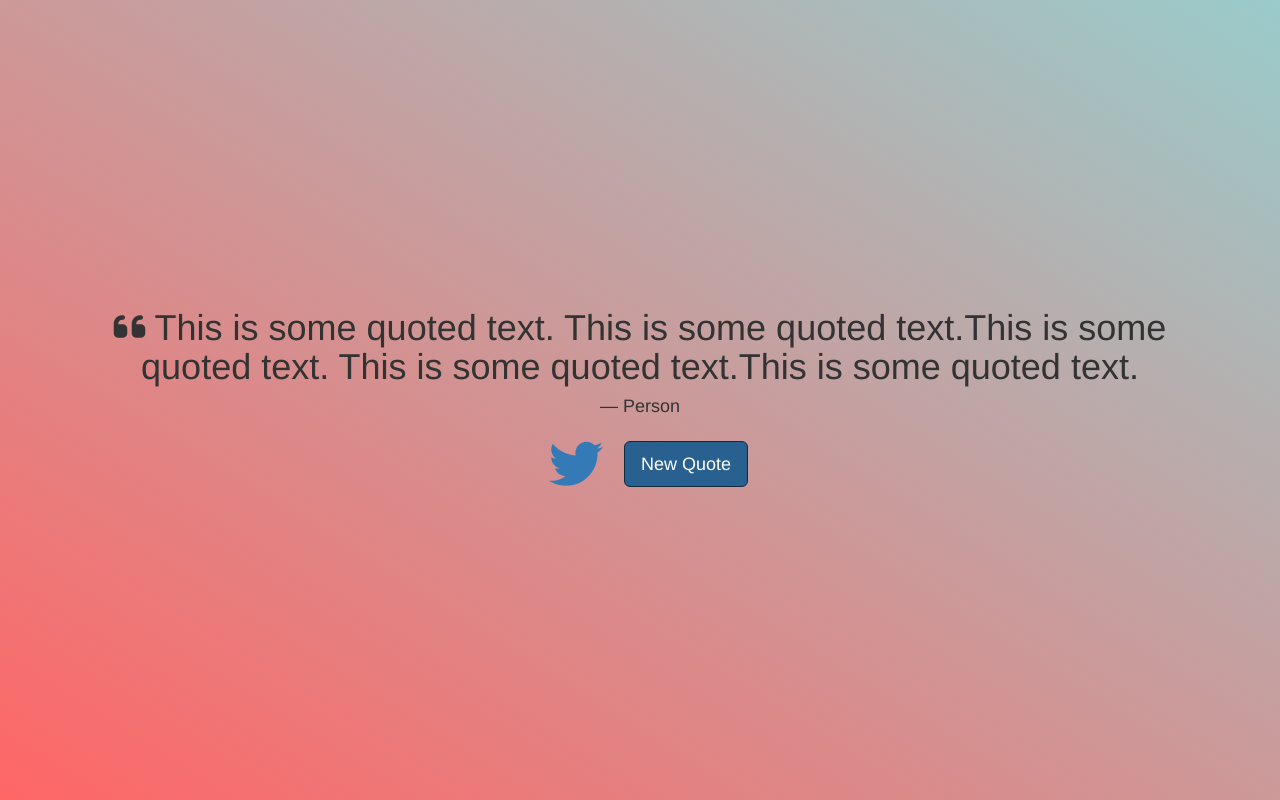
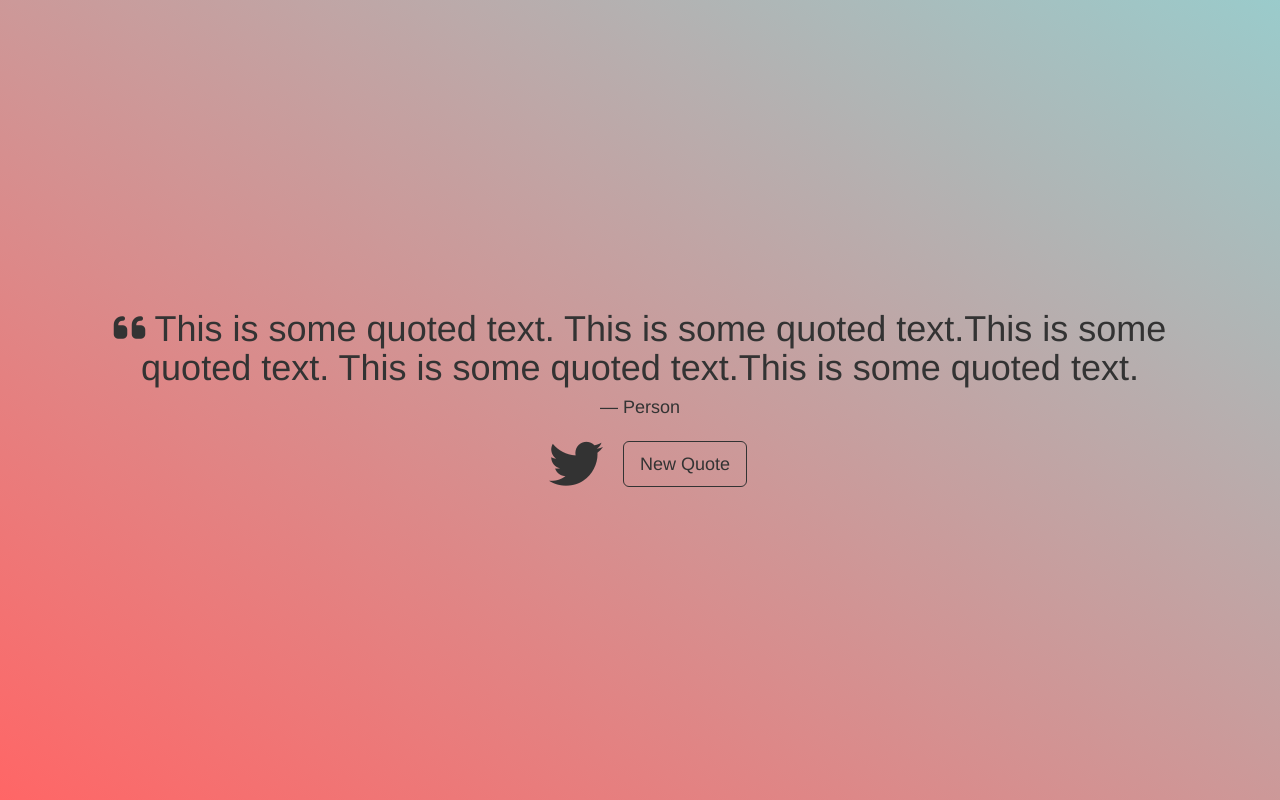
Before and after one commit to quotr/quotr.github.io, a plain HTML site: page index.html in a window 1280 px wide. Both pictures are taken after a click on the button "New Quote". Drawn offline with nearby package versions, Linux system fonts and the light colour scheme.

Commit message:
corrected global names, corrected font colors, font color now changes based on background FONT_LIGHT_THRESHOLD

```diff
--- a/css/main.css
+++ b/css/main.css
@@ -30,6 +30,14 @@ body {
 .inner {
 	margin: 0 auto;
 }
+.inner__text-color {
+	color: #333;
+	border-color: #333;
+}
+.inner__text-color.btn:hover {
+	color: #555 !important;
+	border-color: #555 !important;
+}
 
 .container {
 	text-align: center;
--- a/index.html
+++ b/index.html
@@ -26,11 +26,11 @@
     <div class="outer">
       <div class="middle">
         <div class="container inner">
-          <h1><i class="fa fa-quote-left" aria-hidden="true"></i> This is some quoted text. This is some quoted text.This is some quoted text. This is some quoted text.This is some quoted text.</h1>
-          <h4>&mdash; Person</h4>
+          <h1 class="inner__text-color"><i class="fa fa-quote-left" aria-hidden="true"></i> This is some quoted text. This is some quoted text.This is some quoted text. This is some quoted text.This is some quoted text.</h1>
+          <h4 class="inner__text-color">&mdash; Person</h4>
           <p>
-            <a class="btn btn-lg" href="https://twitter.com/intent/tweet?hashtags=undertale&url=https%3A%2F%2Fquotr.github.io&via=superafable&text=, quotes%20from%20UnderTale." role="button"><i class="fa fa-twitter fa-3x" aria-hidden="true"></i></a>
-            <a class="btn btn-primary btn-lg" href="#" role="button">New Quote</a>
+            <a class="btn btn-lg inner__text-color" style="border-width: 0px !important;" href="https://twitter.com/intent/tweet?hashtags=undertale&url=https%3A%2F%2Fquotr.github.io&via=superafable&text=, quotes%20from%20UnderTale." role="button"><i class="fa fa-twitter fa-3x" aria-hidden="true"></i></a>
+            <a class="btn btn-lg inner__text-color" href="#" role="button">New Quote</a>
           </p>
         </div>
       </div>
--- a/js/main.js
+++ b/js/main.js
@@ -15,11 +15,13 @@
 	// global background variables
 	var g_x = 0;
 	var g_y = 0;
-	var x_grad = 0;
-	var y_grad = 0;
+	var g_xGrad = 0;
+	var g_yGrad = 0;
 	var GRADIENT_INCREMENT = 1;
-	var lightness = 0;
-	var animating = false;
+	var g_lightness = 0;
+	var g_animating = false;
+	var g_fontColor = '#fff';
+	var FONT_LIGHT_THRESHOLD = 60;
 
 	// mousemoves change background colour
 	$(document).on('mousemove.bkg', function(e) {
@@ -29,7 +31,7 @@
 		var x_right = ( x > g_x )? true : false;
 		var x_sig = ( x_left )? -1 : ( x_right )? 1 : 0;
 		g_x = x;
-		x_grad += x_sig * GRADIENT_INCREMENT;
+		g_xGrad += x_sig * GRADIENT_INCREMENT;
 
 		// capture y (up & down) movements & sign
 		var y = e.clientY;
@@ -37,23 +39,28 @@
 		var y_down = ( y > g_y )? true : false;
 		var y_sig = ( y_up )? -1 : ( y_down )? 1 : 0;
 		g_y = y;
-		y_grad += y_sig * GRADIENT_INCREMENT;
+		g_yGrad += y_sig * GRADIENT_INCREMENT;
 
-		var grad = x_grad + y_grad;
+		var grad = g_xGrad + g_yGrad;
 		$('body').css('background-image', 'linear-gradient(to right top, hsla('+grad+', 100%, 70%, 0.66), hsla('+(grad+180)+', 100%, 70%, 0.66))');
 	});
 
 	// mouseclicks change background light
 	$(document).on('click.bkg', function(e) {
-		if ( animating ) {
+		if ( g_animating ) {
 			return;
 		}
-		animating = true;
-		lightness = Math.random()*100 >> 0;
+		g_animating = true;
+		g_lightness = Math.random()*100 >> 0;
 		var colour = Math.random()*360 >> 0;
-		$('body').animate({'background-color': 'hsl('+colour+', 100%, '+lightness+'%)'}, 'slow', function() {
-			animating = false;
+		$('body').animate({'background-color': 'hsl('+colour+', 100%, '+g_lightness+'%)'}, 'slow', function() {
+			g_animating = false;
 		} );
+
+		// if g_lightness > 75%, change font for better UX
+		g_fontColor = ( g_lightness > FONT_LIGHT_THRESHOLD )? '#333' : '#fff';
+		$('.inner__text-color').animate({'color': g_fontColor, 'border-color': g_fontColor}, 'slow');
+		// console.log('g_lightness='+g_lightness+', g_fontColor='+g_fontColor);
 	});
 
 
```
